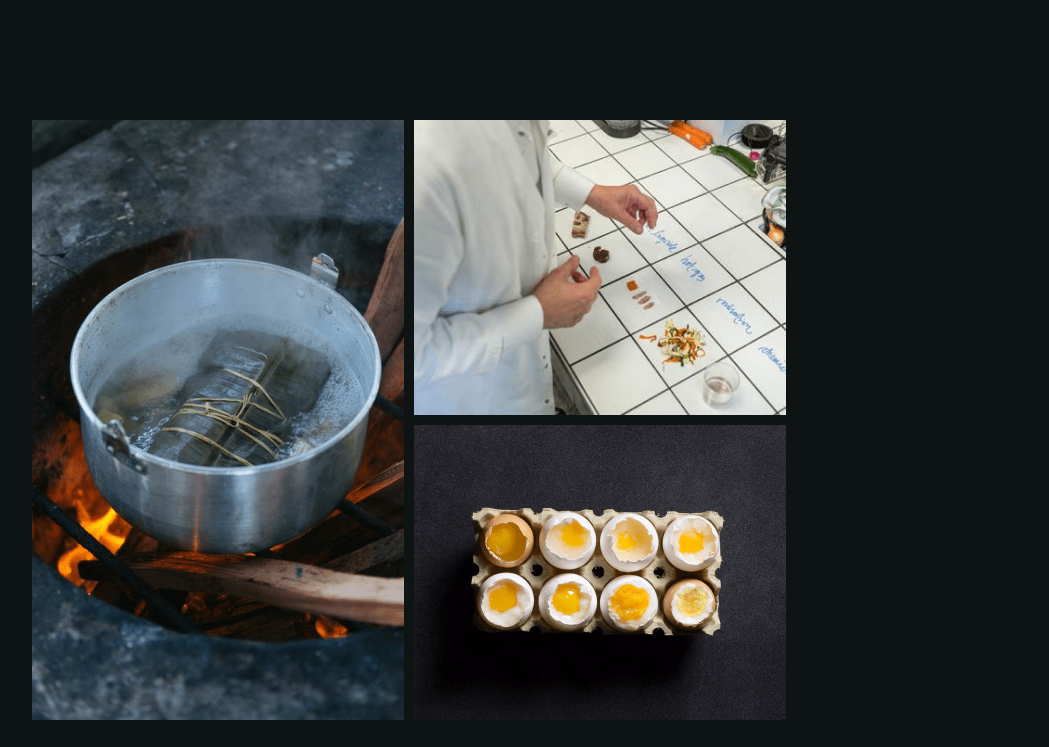
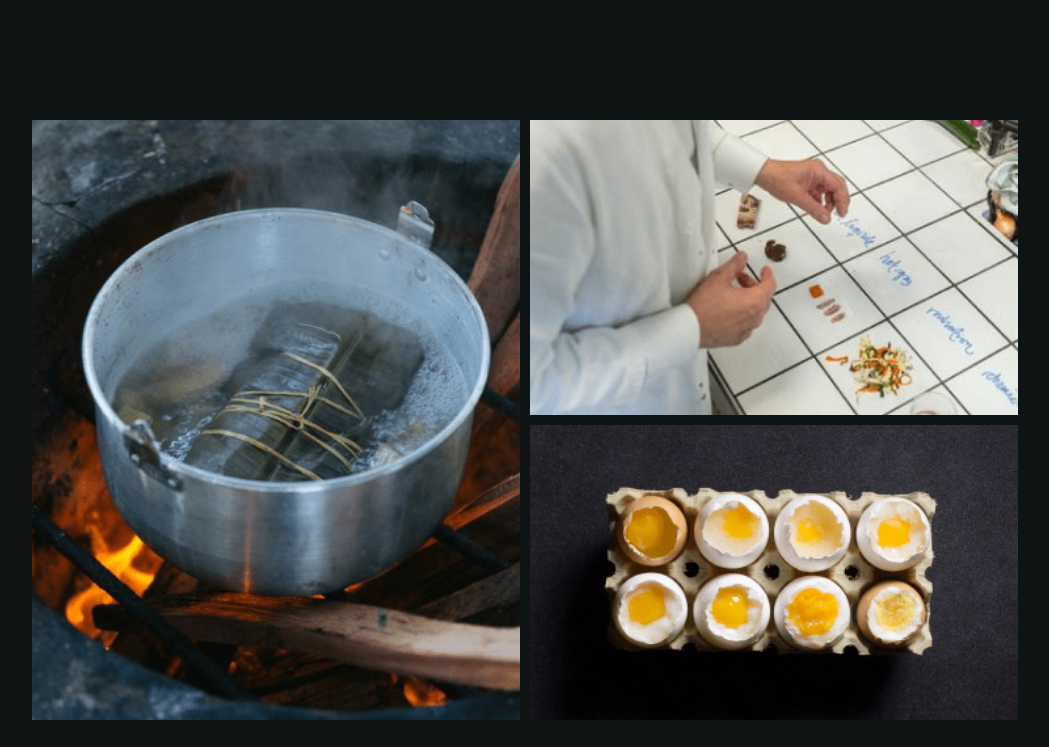
Before and after one commit to frederiiiick/tasteology, a website built with Vite: page index.html in a window 1280 px wide. Shown: the top 747 px of the page, without its empty margins (115-1164 px from the left). Built offline with nearby package versions, Linux system fonts and the light colour scheme.

Commit message:
fix: image sizing

```diff
--- a/index.html
+++ b/index.html
@@ -22,8 +22,8 @@
             <div class="container__content flex h-full gap-30">
                 <div class="container__content__left">
                     <div class="flex h-full gap-10">
-                        <img src="/assets/images/gallery/left.png" alt="Tasteology Gallery 1" class="gallery-image max-h-600 slide-in-left" />
-                        <div class="h-full flex flex-column gap-10 slide-in-right">
+                        <img src="/assets/images/gallery/left.png" alt="Tasteology Gallery 1" class="gallery-image max-h-600 slide-in-left flex-1" />
+                        <div class="h-full flex flex-column gap-10 slide-in-right flex-1">
                             <img src="/assets/images/gallery/right-top.png" alt="Tasteology Gallery 2" class="gallery-image max-h-295" />
                             <img src="/assets/images/gallery/right-bottom.png" alt="Tasteology Gallery 3" class="gallery-image max-h-295" />
                         </div>
--- a/src/scss/component/_gallery.scss
+++ b/src/scss/component/_gallery.scss
@@ -2,7 +2,7 @@
     cursor: pointer;
     transition: all 0.3s ease;
     overflow: hidden;
-
+    object-fit: cover;
     &:hover {
         transform: scale(1.02);
         box-shadow: 0 10px 30px rgba(0, 0, 0, 0.3);
```
